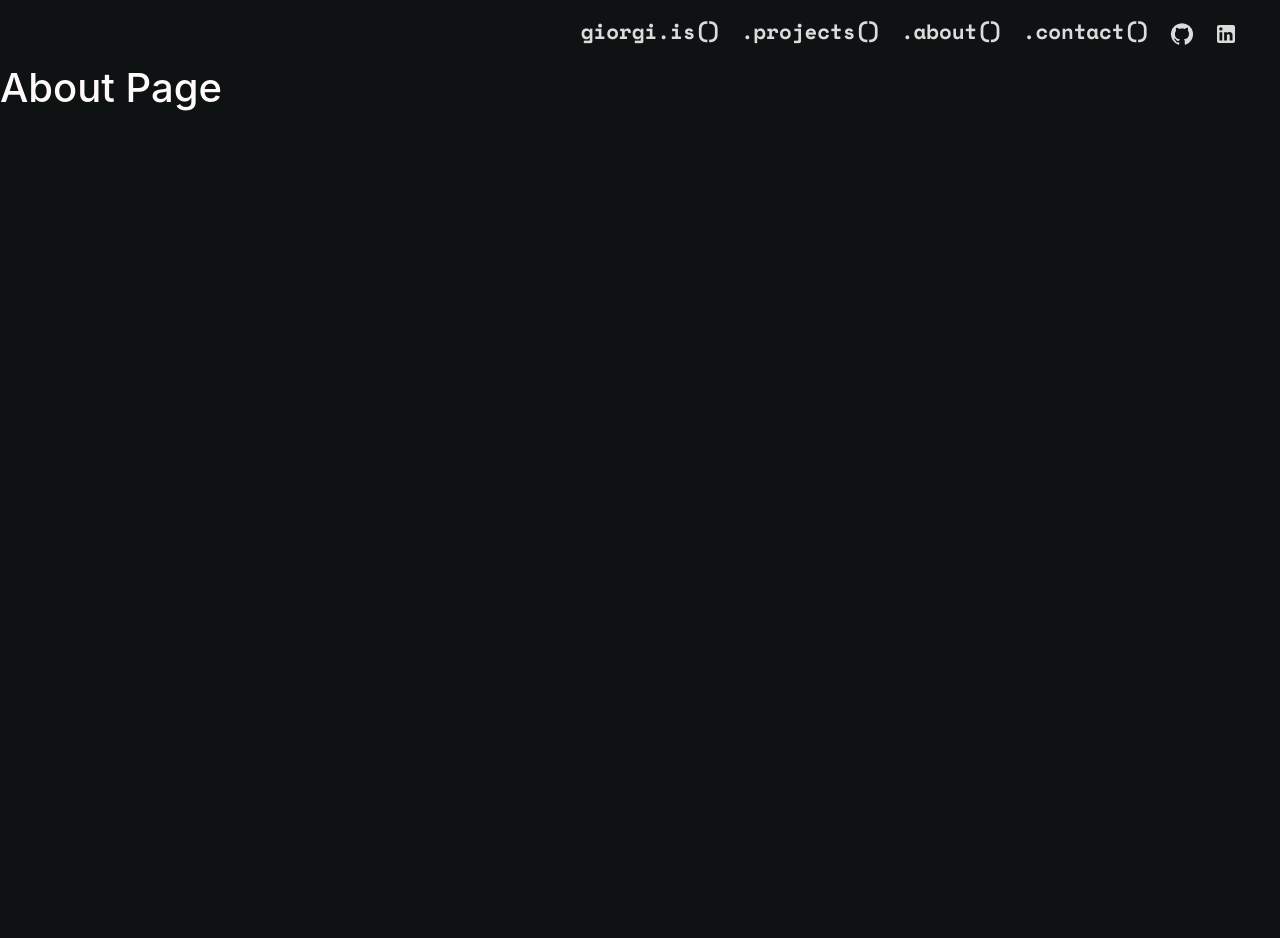
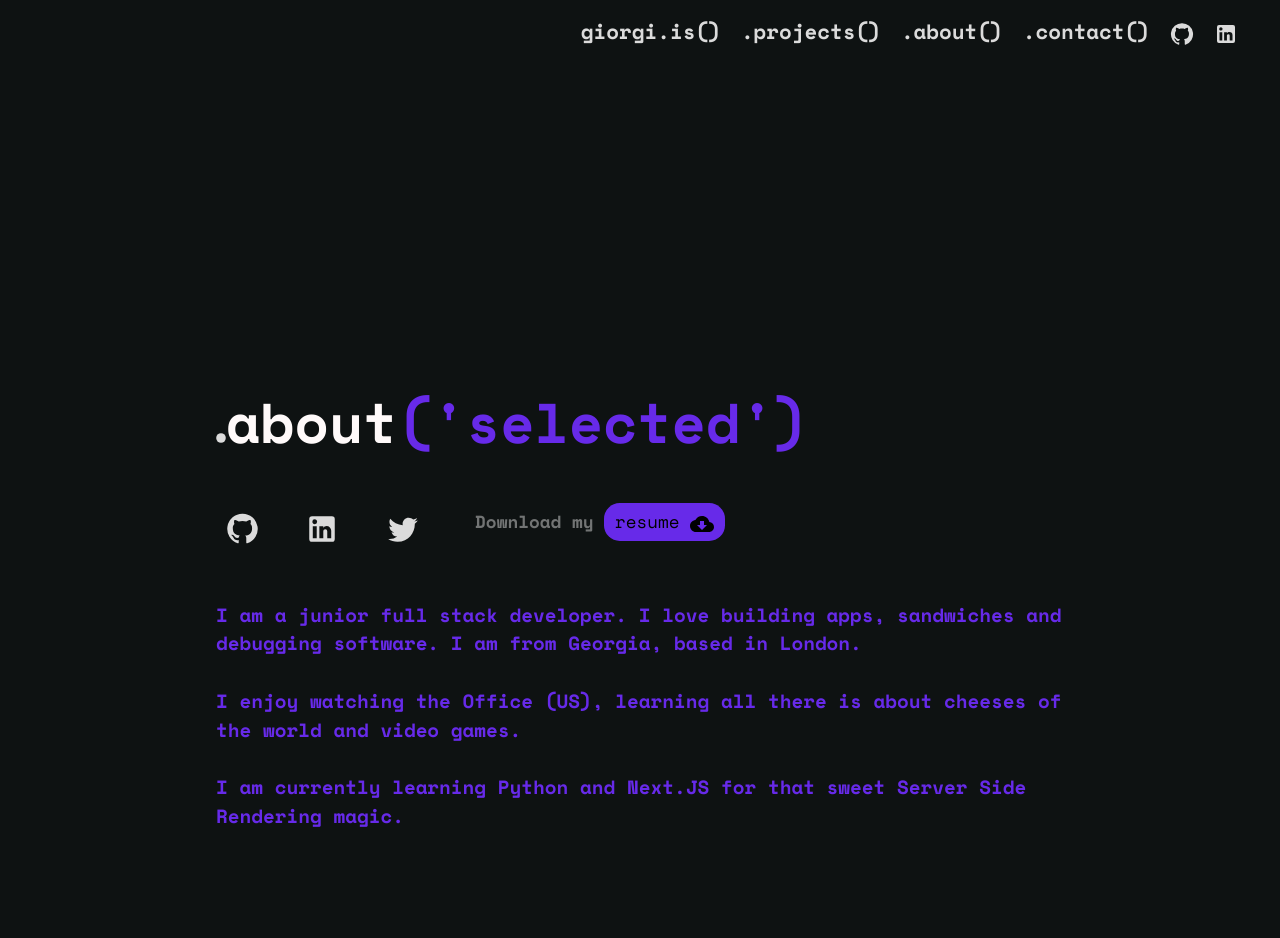
Before and after one commit to giorgigutsaevi/personal-portfolio, a React (Create React App) app: page /about in a window 1280 px wide. Shown: the top 938 px of the page. Before the commit the page ends 800 px from the top, so only its background shows below. Built offline with nearby package versions, Linux system fonts and the light colour scheme.

Commit message:
added components to the About page and some blurring refactoring in Home and Projects pages

```diff
--- a/src/components/About/About.css
+++ b/src/components/About/About.css
@@ -1,4 +1,33 @@
+@import url('https://fonts.googleapis.com/css2?family=Space+Mono:wght@400;700&display=swap');
 
-.abouth1{
-	color: snow;
+.about {
+	width: 100%;
+	will-change: contents;
+	min-height: 400px;
+	opacity: 0;
+	min-height: 100vh;
+	margin: 0 auto;
+	transform-style: preserve-3d;
+	animation: fadeIn 0.6s forwards;
+	animation-delay: 0.6s;
+	display: flex;
+	flex-flow: column nowrap;
+	align-items: center;
+	position: relative;
+	font-family: 'Space Mono', monospace;
+	z-index: 0;
+	/* background-image: url(/public/images/portrait2.JPG);
+	background-position: left; */
+  /* background-size: 40%; */
+	/* background-size: 50vw 100vh; */
+	/* background-size: 50% 50%;
+	background-repeat: no-repeat; */
 }
+
+/* .about__portrait{
+	position: absolute;
+	left: 0;
+	width: 700px;
+	mix-blend-mode: soft-light;
+	z-index: -6;
+} */
--- a/src/components/About/About.jsx
+++ b/src/components/About/About.jsx
@@ -1,5 +1,9 @@
 import "./About.css";
 import { motion } from "framer-motion";
+import AboutIntroduction from "./about-components/AboutIntroduction/AboutIntroduction";
+import Skills from "./about-components/Skills/Skills";
+import Languages from "./about-components/AboutLanguages/Languages";
+import Interests from "./about-components/Interests/Interests";
 
 const About = () => {
   return (
@@ -9,7 +13,13 @@ const About = () => {
       transition={{ ease: "easeOut", duration: 1 }}
       exit={{ opacity: 0 }}
     >
-      <h1 className="abouth1">About Page</h1>
+      <div className="about">
+        {/* <img className='about__portrait' src='/images/portrait2.JPG'/> */}
+        <AboutIntroduction/>
+        <Skills/>
+        <Languages/>
+        <Interests/>
+      </div>
     </motion.div>
   );
 };
--- /dev/null
+++ b/src/components/About/about-components/AboutIntroduction/AboutIntroduction.css
@@ -0,0 +1,103 @@
+.about-introduction {
+	overflow: hidden !important;
+	margin-top: 300px;
+	width: 70%;
+	padding: 1.5rem;
+	display: flex;
+	flex-direction: column;
+	justify-content: center;
+
+}
+.about-introduction__title {
+	color: snow;
+	font-size: 3.5rem;
+	font-weight: 700;
+}
+
+.aboutDot {
+	height: 10px;
+	display: inline-flex;
+	width: 10px;
+	border-radius: 50%;
+	background-color: #dbdbdb;
+	box-shadow: 0 0 0 0 rgba(255, 255, 255, 1);
+	animation: pulse-white 2s infinite;
+}
+
+@keyframes pulse-white {
+	0% {
+		transform: scale(0.95);
+		box-shadow: 0 0 0 0 rgba(255, 255, 255, 0.7);
+	}
+
+	70% {
+		transform: scale(1);
+		box-shadow: 0 0 0 10px rgba(255, 255, 255, 0);
+	}
+
+	100% {
+		transform: scale(0.95);
+		box-shadow: 0 0 0 0 rgba(255, 255, 255, 0);
+	}
+}
+
+.about-introduction__selected{
+	color: #672ae9;
+	font-size: 3.5rem;
+	font-weight: 700;
+}
+
+.about__icons__wrapper{
+	display: flex;
+	align-items: center;
+	align-content: center;
+	justify-content: space-between;
+	width: 60%;
+	margin-top: 1.5em;
+	padding-top: 1em;
+	padding-bottom: 1em;
+}
+
+.icon-container{
+	width: 40%;
+	display: flex;
+	justify-content: space-between;
+}
+
+.about__icons{
+	color: #dbdbdb;
+	margin-left: 10px;
+	transition: all 0.7s ease-in;
+	height: 20px;
+}
+
+.about__download{
+	color: #727474;
+	font-size: 1.1em;
+	font-weight: 700;
+}
+
+.about__resume--button{
+	border-radius: 0.9em;
+	border: none;
+	padding: 0.3em 0.6em;
+	background-color: #672ae9;
+	transition: all 0.6s ease-out;
+}
+
+.about__resume--button:hover{
+	color: #dbdbdb;
+}
+
+.about__icons:hover, :focus, :active {
+	color: #672ae9;
+}
+
+.about__brief{
+	margin-top: 1.5rem;
+	padding-top: 1em;
+	padding-bottom: 1em;
+	color: #672ae9;
+	font-weight: 700;
+	font-size: 1.2rem;
+}
--- /dev/null
+++ b/src/components/About/about-components/AboutIntroduction/AboutIntroduction.jsx
@@ -0,0 +1,65 @@
+import "./AboutIntroduction.css";
+import GitHubIcon from "@mui/icons-material/GitHub";
+import LinkedInIcon from "@mui/icons-material/LinkedIn";
+import CloudDownloadIcon from "@mui/icons-material/CloudDownload";
+import TwitterIcon from '@mui/icons-material/Twitter';
+
+const AboutIntroduction = () => {
+  return (
+    <div className="about-introduction">
+      <h1>
+        <div className="aboutDot"></div>
+        <span className="about-introduction__title">about</span>
+        <span className="about-introduction__selected">('selected')</span>
+        <br />
+      </h1>
+      <div className="about__icons__wrapper">
+				<div className="icon-container">
+        <a
+          target="_blank"
+          rel="noopener noreferrer"
+          href="https://github.com/giorgigutsaevi"
+          className="about__icons"
+        >
+          <GitHubIcon style={{ fontSize: 33 }} />
+        </a>
+
+        <a
+          className="about__icons"
+          target="_blank"
+          rel="noopener noreferrer"
+          href="https://www.linkedin.com/in/giorgigutsaev/"
+        >
+          <LinkedInIcon style={{ fontSize: 34 }} />
+        </a>
+				<a
+          className="about__icons"
+          target="_blank"
+          rel="noopener noreferrer"
+          href="https://twitter.com/mapleagedcheese"
+        >
+          <TwitterIcon style={{ fontSize: 34 }} />
+        </a>
+				</div>
+        <div className="about__download">
+          Download my{" "}
+          <button className="about__resume--button">
+            resume <CloudDownloadIcon />
+          </button>
+        </div>
+      </div>
+      <div className="about__brief">
+        I am a junior full stack developer. I love building apps, sandwiches and debugging
+        software. I am from Georgia, based in London.
+				<br/>
+				<br/>
+				I enjoy watching the Office (US), learning all there is about cheeses of the world and video games.
+				<br/>
+				<br/>
+				I am currently learning Python and Next.JS for that sweet Server Side Rendering magic.
+      </div>
+    </div>
+  );
+};
+
+export default AboutIntroduction;
--- /dev/null
+++ b/src/components/About/about-components/AboutLanguages/Languages.css
@@ -0,0 +1,39 @@
+.languages {
+	width: 70%;
+	margin-bottom: 2em;
+}
+
+.languages__title--main {
+	padding: 10px;
+	color: #dbdbdb;
+	font-weight: 700;
+	font-size: 1.4em;
+}
+
+.languages__body--columns {
+	display: flex;
+	justify-content: flex-start;
+	align-items: flex-start;
+	align-content: flex-start;
+
+}
+
+.languages__body--column{
+	color: #727474;
+	font-size: 1.1rem;
+	font-weight: 700;
+	padding: 10px;
+	margin-top: 10px;
+	width: 30%;
+	min-height: 12vh;
+}
+
+.languages__body--column span{
+	color: #672ae9;
+	font-style: italic;
+}
+
+.languages__body--column p{
+	font-size: 1.2rem;
+	font-weight: normal;
+}
--- /dev/null
+++ b/src/components/About/about-components/AboutLanguages/Languages.jsx
@@ -0,0 +1,28 @@
+/* eslint-disable react/jsx-no-comment-textnodes */
+import "./Languages.css";
+
+const Languages = () => {
+  return (
+    <div className="languages">
+      <div className="languages__title--main">I can communicate with below verbal tools</div>
+      <div className="languages__body--columns">
+        <div className="languages__body--column">
+					<p>// fluent</p>
+					<div><span>ka-GE</span> Georgian</div>
+					<div><span>en-GB</span> English</div>
+					<div><span>ru-RU</span> Russian</div>
+        </div>
+        <div className="languages__body--column">
+         <p>// Intermediate</p>
+				 <div><span>fr-FR</span> French</div>
+        </div>
+				<div className="languages__body--column">
+         <p>// Beginner</p>
+				 <div><span>it-IT</span> Italian</div>
+        </div>
+      </div>
+    </div>
+  );
+};
+
+export default Languages;
--- /dev/null
+++ b/src/components/About/about-components/Interests/Interests.css
@@ -0,0 +1,37 @@
+.interests {
+	width: 70%;
+	margin-bottom: 10em;
+}
+
+.interests__title--main {
+	padding: 10px;
+	color: #dbdbdb;
+	font-weight: 700;
+	font-size: 1.4em;
+}
+
+.interests__body--columns {
+	display: flex;
+	justify-content: space-between;
+	align-items: flex-start;
+	align-content: flex-start;
+
+}
+
+.interests__body--column{
+	color: #727474;
+	font-size: 1.1rem;
+	font-weight: 700;
+	padding: 10px;
+	margin-top: 10px;
+	width: 30%;
+}
+
+.interests__body--column p{
+	font-size: 1.2rem;
+	font-weight: normal;
+}
+
+.interests__kimchi{
+	color: #ED4B00 !important;
+}
--- /dev/null
+++ b/src/components/About/about-components/Interests/Interests.jsx
@@ -0,0 +1,23 @@
+import "./Interests.css";
+
+const Interests = () => {
+  return (
+    <div className="interests">
+      <div className="interests__title--main">Sometimes I also do these things</div>
+      <div className="interests__body--columns">
+        <div className="interests__body--column">
+					Cooking,
+					Making <span className="interests__kimchi">Kimchi</span>
+        </div>
+        <div className="interests__body--column">
+					Video games, Vinyl records
+        </div>
+				<div className="interests__body--column">
+					Geeking out
+        </div>
+      </div>
+    </div>
+  );
+};
+
+export default Interests;
--- /dev/null
+++ b/src/components/About/about-components/Skills/Skills.css
@@ -0,0 +1,27 @@
+.skills {
+	width: 70%;
+	margin-top: 3em;
+	margin-bottom: 2em;
+}
+
+.skills__title--main {
+	padding: 10px;
+	color: #dbdbdb;
+	font-weight: 700;
+	font-size: 1.4em;
+}
+
+.skills__body--columns {
+	display: flex;
+	flex-wrap: wrap;
+
+}
+
+.skills__body--column {
+	color: #727474;
+	font-size: 1.1rem;
+	font-weight: 700;
+	padding: 10px;
+	width:40%;
+	min-height: 15vh;
+}
--- /dev/null
+++ b/src/components/About/about-components/Skills/Skills.jsx
@@ -0,0 +1,26 @@
+import "./Skills.css";
+
+const Skills = () => {
+  return (
+    <div className="skills">
+      <div className="skills__title--main">My skills</div>
+      <div className="skills__body--columns">
+        <div className="skills__body--column">
+          Frontend, Backend, Test Driven Development, Object Oriented Design,
+          Agile, amateur UX/UI
+        </div>
+        <div className="skills__body--column">
+          JavaScript, React.JS, Node.JS, MongoDB, Express.JS, Ruby, Ruby on
+          Rails, Tailwind CSS, Bootstrap, GSAP, PostgreSQL, Matter.js
+        </div>
+        <div className="skills__body--column">Jest, Chai, Mocha, Rspec</div>
+				<div className="skills__body--column">
+          Communication, Problem solving, Empathy, Fast-Learning,
+          Pragmatism, Trivia
+        </div>
+      </div>
+    </div>
+  );
+};
+
+export default Skills;
```
Also changed, not shown: src/components/Homepage/Homepage.jsx (+8 -5 lines), src/components/Projects/Projects.jsx (+9 -5 lines), public/images/portrait1.JPG (added), 1 other file (tests, documents, lock files or other folders).
